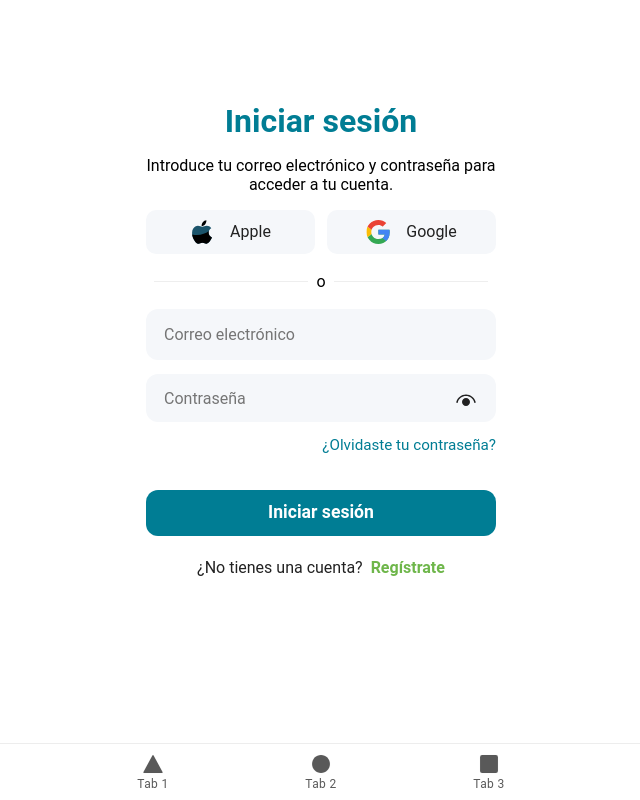
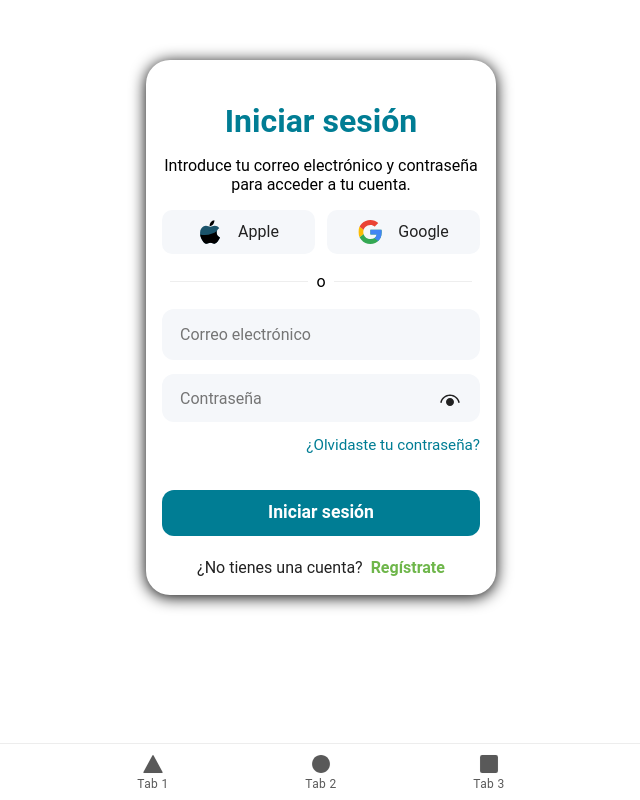
Before and after one commit to Teslol89/alesport, a React (Vite) app in the folder mobile/alesport-app/: page /login in a window 1280 px wide. Shown: the whole page, without its empty margins (319-959 px from the left). Built offline with nearby package versions, Linux system fonts and the light colour scheme.

Commit message:
feat(login): fondo blanco en login y estructura limpia de estilos

```diff
--- /dev/null
+++ b/mobile/alesport-app/src/App.css
@@ -0,0 +1,2 @@
+/* Global app styles */
+/* Puedes añadir aquí estilos globales personalizados */
--- a/mobile/alesport-app/src/App.tsx
+++ b/mobile/alesport-app/src/App.tsx
@@ -47,6 +47,7 @@ import '@ionic/react/css/palettes/dark.system.css';
 
 /* Theme variables */
 import './theme/variables.css';
+import './App.css';
 
 setupIonicReact();
 
--- a/mobile/alesport-app/src/components/LoginForm.css
+++ b/mobile/alesport-app/src/components/LoginForm.css
@@ -5,8 +5,8 @@
     /* Menos espacio arriba, casi nada abajo */
     background: #fff;
     border-radius: 24px;
-    /*box-shadow: 0 2px 16px rgba(0, 0, 0, 0.04);*/
-    padding: 24px 0 18px 0;
+    box-shadow: 0 2px 16px rgba(0, 0, 0, 1.04);
+    padding: 24px 16px 18px 16px;
     /* Menos padding arriba y abajo */
     text-align: center;
 }
@@ -74,12 +74,15 @@
     cursor: pointer;
     margin-top: 36px;
     margin-bottom: 16px;
-    transition: background 0.2s;
+    transition: background 0.2s, transform 0.12s cubic-bezier(.4, 0, .2, 1);
 }
 
-/* Botón login hover */
-.login-btn:hover {
-    background: #6eb64a;
+
+/* Botón login presionado (efecto/color pulsado) */
+.login-btn:active {
+    background: #5ca03c;
+    transform: scale(0.97);
+    box-shadow: 0 2px 8px rgba(0, 0, 0, 0.08) inset;
 }
 
 /* Opciones debajo del formulario (ej: ¿Olvidaste tu contraseña?) */
--- /dev/null
+++ b/mobile/alesport-app/src/pages/Login.css
@@ -0,0 +1,5 @@
+/* Fondo blanco solo para la pantalla de login (IonPage/IonContent) */
+.ion-page.login-page, .ion-page.login-page ion-content, .ion-page.login-page .ion-content {
+  --background: #fff !important;
+  background: #fff !important;
+}
--- a/mobile/alesport-app/src/pages/Login.tsx
+++ b/mobile/alesport-app/src/pages/Login.tsx
@@ -1,14 +1,26 @@
-import { IonPage, IonHeader, IonToolbar, IonTitle, IonContent, IonInput, IonButton } from '@ionic/react';
+import { IonPage, IonHeader, IonContent } from '@ionic/react';
+import React, { useEffect } from 'react';
+
+import './Login.css';
 import LoginForm from '../components/LoginForm';
 
-const Login: React.FC = () => (
-    <IonPage>
-        <IonHeader>
-        </IonHeader>
-        <IonContent fullscreen>
-            <LoginForm />
-        </IonContent>
-    </IonPage>
-);
+const Login: React.FC = () => {
+    useEffect(() => {
+        // Forzar modo claro al entrar
+        document.body.classList.remove('dark');
+        return () => {
+            // (Opcional) restaurar modo anterior si lo deseas
+        };
+    }, []);
+
+    return (
+        <IonPage className="login-page">
+            <IonHeader />
+            <IonContent fullscreen>
+                <LoginForm />
+            </IonContent>
+        </IonPage>
+    );
+};
 
 export default Login;
```
Also changed, not shown: mobile/alesport-app/src/components/ThemeToggle.tsx (added, +18 -0 lines).
